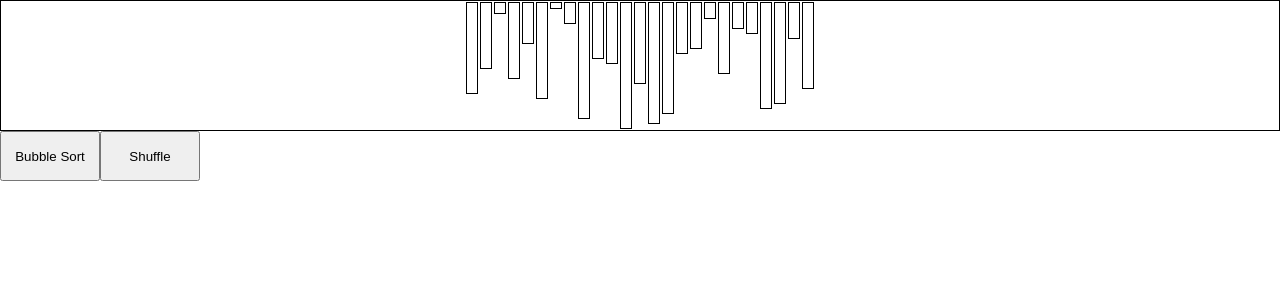
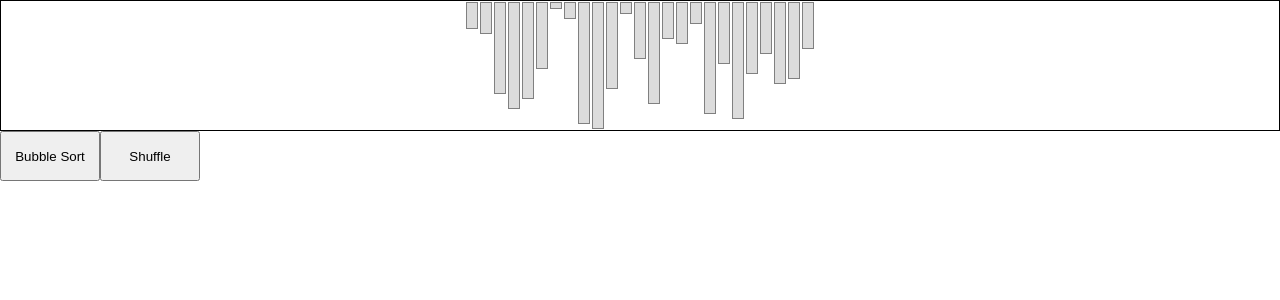
Before and after one commit to LouisVelz/sorting-visualizer, a React (Create React App) app: page / in a window 1280 px wide. Shown: the top 300 px of the page. Built offline with nearby package versions, Linux system fonts and the light colour scheme.

Commit message:
add color animation to bubble sort

```diff
--- /dev/null
+++ b/src/components/colors.js
@@ -0,0 +1,6 @@
+let colors = {
+  primary: "#DCDCDC",
+  secondary: "#F0FFFF",
+  switch: "#CD5C5C",
+};
+export default colors;
--- a/src/components/sortingVisualizer.js
+++ b/src/components/sortingVisualizer.js
@@ -1,21 +1,15 @@
-import React, { useState } from "react";
+import React, { useState, useEffect } from "react";
 import Styled from "styled-components";
 import { fisherYates } from "./../util/fisherYates";
 import bubbleSort from "./../sorting/bubbleSort";
+import colors from "./colors";
+
 const Container = Styled.div`
 display: flex;
 border: 1px solid black;
 justify-content: center;
 align-items: flex-start;
 height: auto;
-`;
-const Element = Styled.div`
-width: 10px;
-height: ${(props) => props.height * 5}px;
-border: 1px solid gray;
-margin: 1px;
-display: inline-block;
-background-color: ${(props) => (props.current ? "light-blue" : "light-gren")}
 `;
 
 const Button = Styled.button`
@@ -24,48 +18,72 @@ height: 50px;
 `;
 
 const Visualizer = () => {
-  const arr = fisherYates(25);
+  const Element = Styled.div`
+    width: 10px;
+    height: ${(props) => props.height * 5}px;
+    border: 1px solid gray;
+    margin: 1px;
+    display: inline-block;
+    background-color: ${colors.primary};
+`;
 
-  const [data, setData] = useState(arr);
+  useEffect(() => {
+    const arr = fisherYates(25);
+    setData(arr);
+  }, []);
+
+  const [data, setData] = useState();
+  const [animationRate, setAnimationRate] = useState(30);
+  const colorResetTime = 20;
 
   const execBubbleSort = () => {
     let animations = bubbleSort(data);
     let columns = document.querySelectorAll(".column");
 
-    console.log(columns);
-    debugger;
     for (let i = 0; i < animations.length; i++) {
-      let [first, second] = animations[i];
-      debugger;
+      let [first, second, firstVal, secondVal] = animations[i];
+
       setTimeout(() => {
-        let height1 = columns[first].clientHeight;
-        let height2 = columns[second].clientHeight;
-        columns[first].style.height = `${height2}px`;
-        columns[second].style.height = `${height1}px`;
-      }, 250 * i);
+        columns[first].style.backgroundColor = colors.secondary;
+        columns[second].style.backgroundColor = colors.switch;
+
+        columns[second].style.height = `${firstVal * 5}px`;
+        columns[first].style.height = `${secondVal * 5}px`;
+      }, animationRate * i);
+
+      setTimeout(() => {
+        columns[first].style.backgroundColor = colors.primary;
+        columns[second].style.backgroundColor = colors.primary;
+      }, animationRate * i + colorResetTime);
     }
   };
 
   const shuffleArray = () => {
-    setData(fisherYates(25));
+    let arr = fisherYates(25);
+    setData(arr);
+    console.log(data);
   };
+
   return (
     <>
       <Container>
-        {data.map((element, index) => {
-          return (
-            <div
-              style={{
-                height: `${element * 5}px`,
-                border: "1px solid black",
-                width: "10px",
-                margin: "1px",
-              }}
-              key={index}
-              className="column"
-            ></div>
-          );
-        })}
+        {data
+          ? data.map((element, index) => {
+              return (
+                <Element
+                  // style={{
+                  //   height: `${element * 5}px`,
+                  //   border: "1px solid black",
+                  //   width: "10px",
+                  //   margin: "1px",
+                  // }}
+                  height={element}
+                  key={index}
+                  className="column"
+                ></Element>
+              );
+            })
+          : null}
       </Container>
       <Button onClick={() => execBubbleSort()}>Bubble Sort</Button>
       <Button onClick={() => shuffleArray()}>Shuffle</Button>
--- a/src/sorting/bubbleSort.js
+++ b/src/sorting/bubbleSort.js
@@ -8,12 +8,13 @@ const bubbleSort = (data, animation = []) => {
     sorted = true;
     for (let i = 1; i < arr.length; i++) {
       if (arr[i - 1] > arr[i]) {
+        animation.push([i - 1, i, arr[i - 1], arr[i]]);
         swap(i - 1, i);
         sorted = false;
-        animation.push([i - 1, i]);
       }
     }
   }
+  console.log(arr);
   return animation;
 };
 
```
